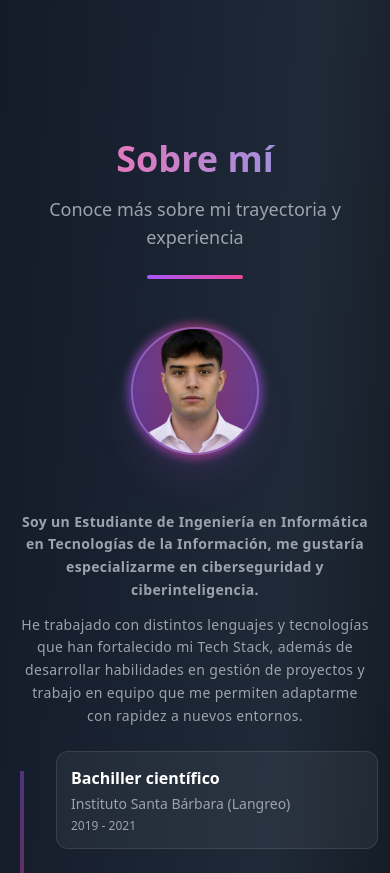
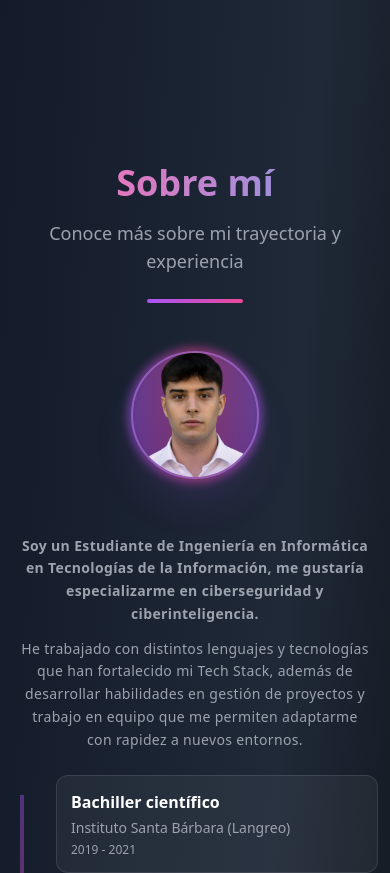
Before and after one commit to medinafdzz/Portfolio, a React (Vite) app: page / in a window 390 px wide. Shown: the part 1000-1873 px from the top of the page. Built offline with nearby package versions, Linux system fonts and the light colour scheme.

Commit message:
Ajustar margen superior

```diff
--- a/src/components/About.jsx
+++ b/src/components/About.jsx
@@ -25,7 +25,7 @@ function About() {
   ];
 
   return (
-    <div>
+    <div className="mt-6 md:mt-10">
       <SectionTitle subtitle="Conoce más sobre mi trayectoria y experiencia">
         Sobre mí
       </SectionTitle>
```
